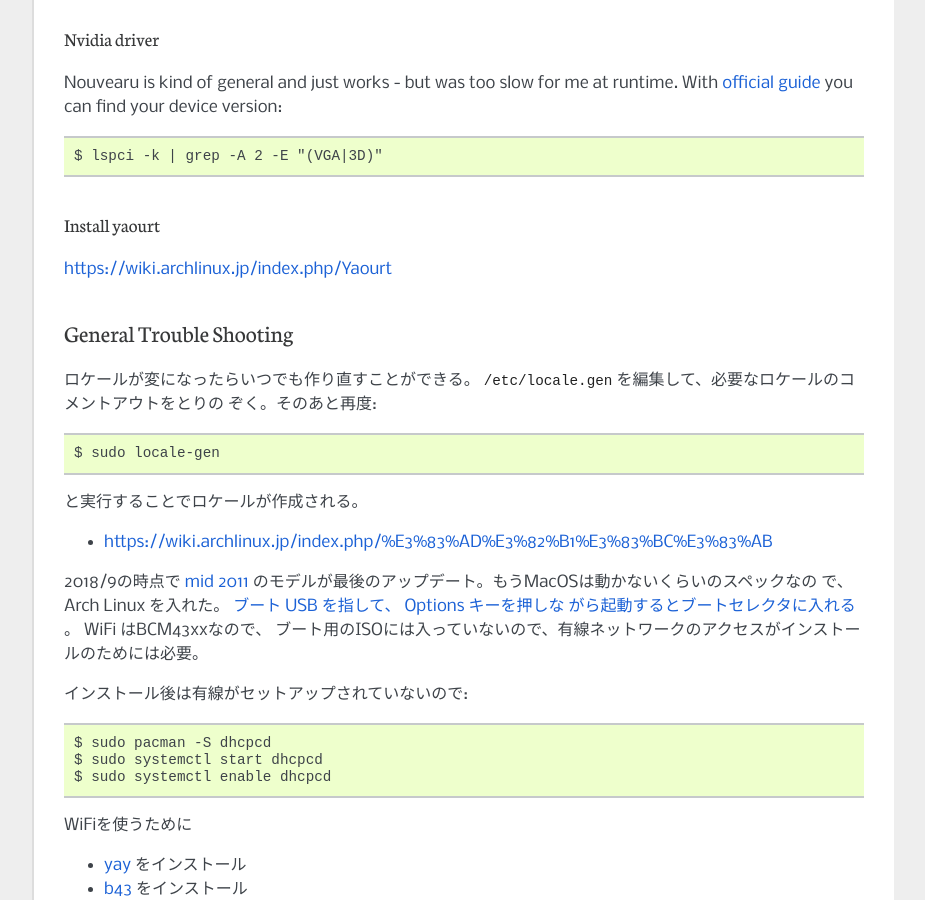
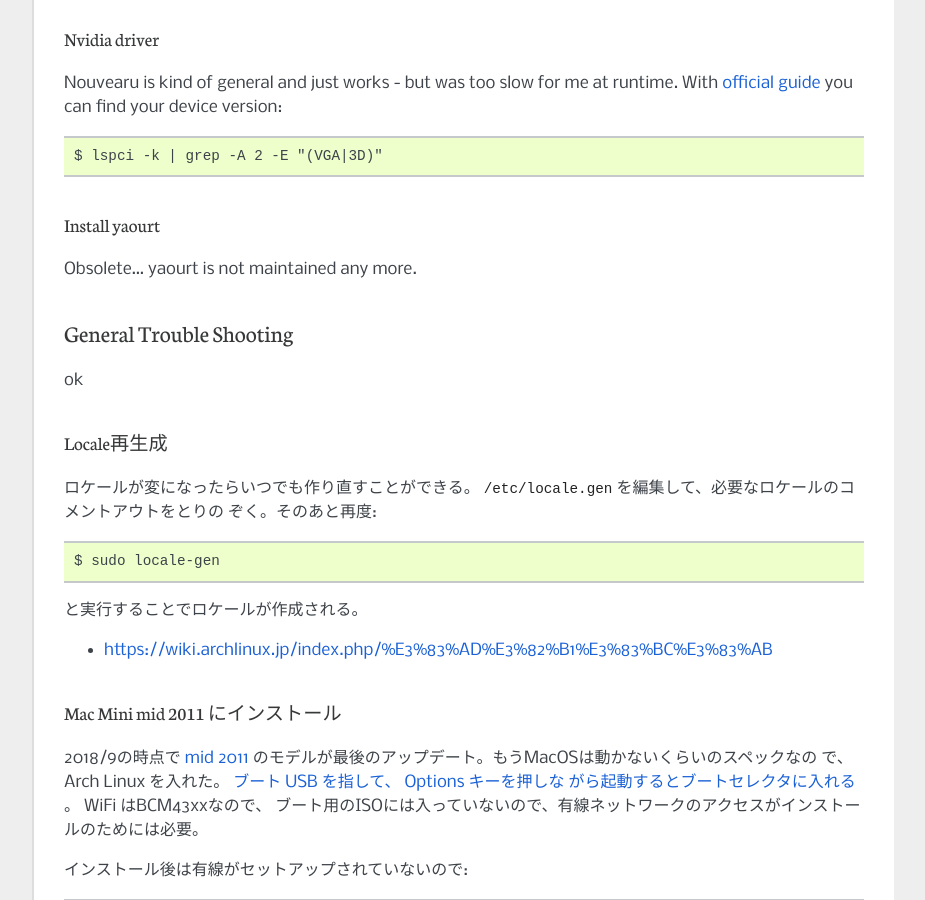
Before and after one commit to kuenishi/mywebsite, a Sphinx documentation site: the page built from source/memo/arch.rst, in a window 1280 px wide and 900 px high, scrolled down 13329 px. Shown: the whole window, without its empty margins (198-1123 px from the left). Built offline with Sphinx 7.4.7, drawn with Linux system fonts in a browser that asks for light colours; some of the changed text lies outside the part shown.

Commit message:
Fix title level

```diff
--- a/source/memo/arch.rst
+++ b/source/memo/arch.rst
@@ -695,15 +695,17 @@ at runtime. With `official guide
 Install yaourt
 ^^^^^^^^^^^^^^^
 
-https://wiki.archlinux.jp/index.php/Yaourt
+Obsolete... yaourt is not maintained any more.
 
 
 
 General Trouble Shooting
-------------------------
+----------------------------
+
+ok
 
 Locale再生成
-~~~~~~~~~~~~~~~
+^^^^^^^^^^^^^^^^^^^^^^^
 
 ロケールが変になったらいつでも作り直すことができる。
 ``/etc/locale.gen`` を編集して、必要なロケールのコメントアウトをとりの
@@ -717,7 +719,7 @@ Locale再生成
 
 
 Mac Mini mid 2011 にインストール
-~~~~~~~~~~~~~~~~~~~~~~~~~~~~~~~~~~~~~~~~~
+^^^^^^^^^^^^^^^^^^^^^^^^^^^^^^^^^^^^^^^^^^^^
 
 2018/9の時点で `mid 2011 <https://apple-history.com/mac_mini_mid_11>`_
 のモデルが最後のアップデート。もうMacOSは動かないくらいのスペックなの
```
